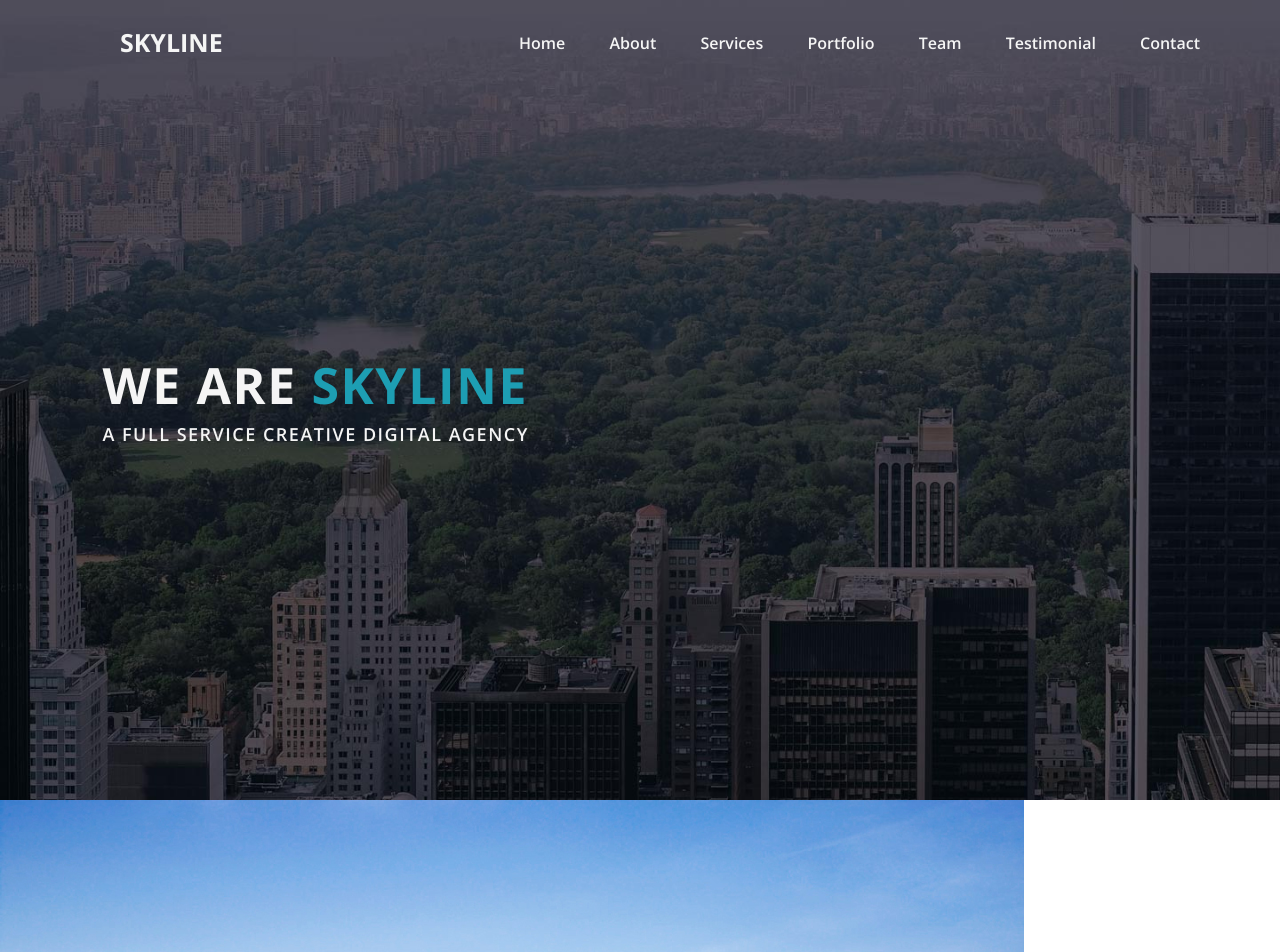
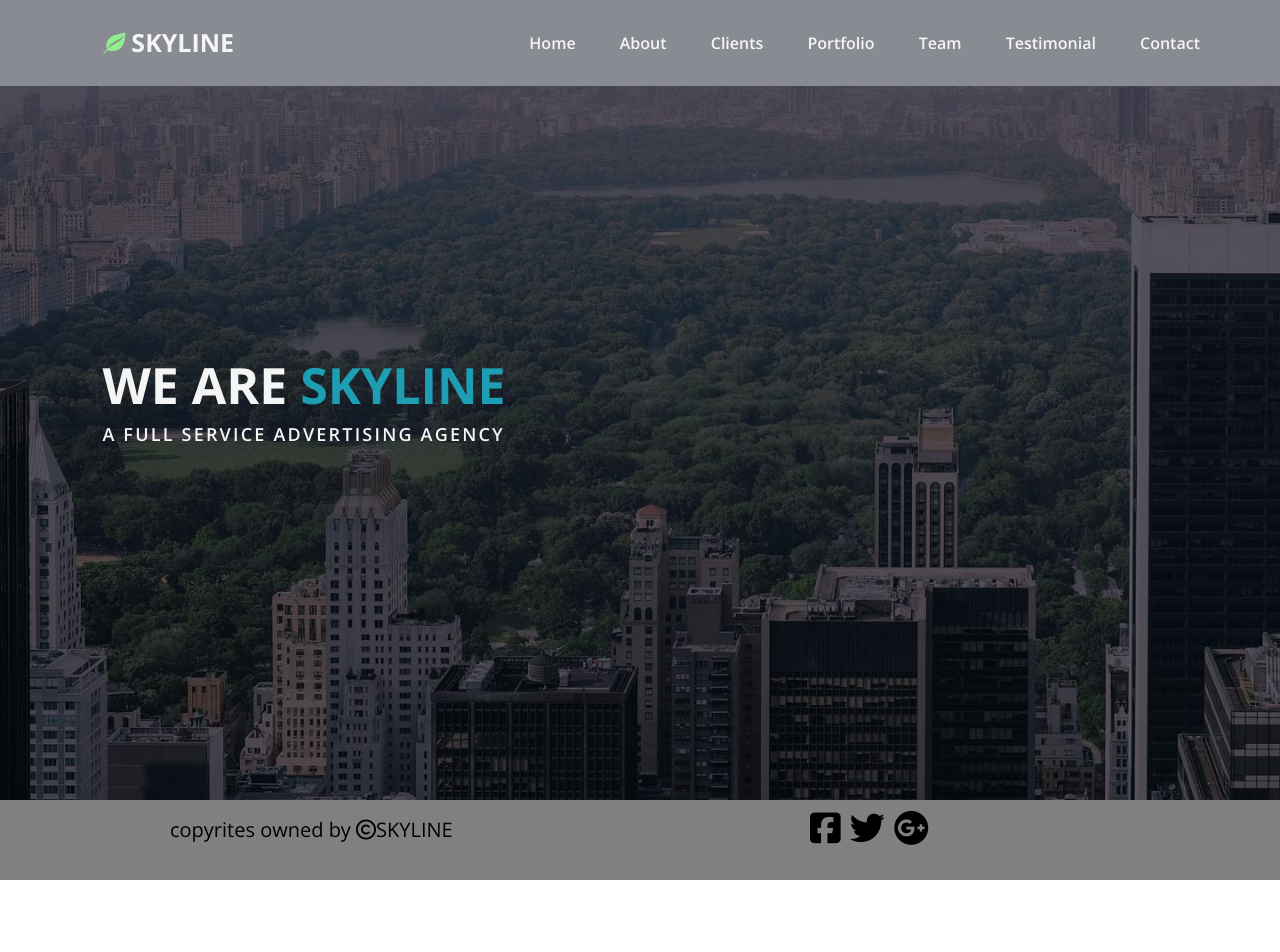
Before and after one commit to chprasad893/html-assignment, a plain HTML site: page index.html in a window 1280 px wide. Shown: the top 952 px of the page. After the commit the page ends 880 px from the top, so only its background shows below. Drawn offline with nearby package versions, Linux system fonts and the light colour scheme.

Commit message:
befor leaving

```diff
--- a/css/style.css
+++ b/css/style.css
@@ -8,26 +8,33 @@ html,body {
 */
 
 nav {
+  background-color:#898b93;
   position: fixed;
   width: 100%;
 }
 
+.icon{
+  /*color:#1d9eb3;*/
+  color: lightgreen;
+}
+
 .navbar-header {
+  text-decoration: none;
   font-family: 'Open Sans',sans-serif;
   font-size: 25px;
   color: whitesmoke;
   font-weight: 700;
   float: left;
-  padding:30px 120px;
+  padding-left: 103px;
+  padding-top: 30px;
 }
 
-nav li:hover{
-color: #1d9eb3;
+ nav li:hover{
+/*color: #1d9eb3;*/
+color: black;
+
 }
-ul {
-  float: right;
-  padding-right: 60px;
-}
+
 
 ul li{
   display: inline-block;
@@ -40,6 +47,10 @@ ul li{
 ==endofnavbar
 */
 
+ul {
+  float: right;
+  padding-right: 60px;
+}
 
 /*
 == Hero Unit
@@ -49,7 +60,7 @@ ul li{
   width: 100%;
   background: url('../images/bg.jpg');
   background-size: cover;
-  background-attachment: fixed;
+ /*background-attachment: fixed;*/
 }
 
 .hero-unit-caption {
@@ -67,14 +78,14 @@ ul li{
   font-size: 50px;
   color: whitesmoke;
   text-transform: uppercase;
-  letter-spacing: 1.6px;
+  letter-spacing: 0px;
 }
 
 .hero-unit-caption .subhead {
   font-weight: 600;
   font-size: 18px;
   color: whitesmoke;
-  letter-spacing:  1.5px;
+  letter-spacing:  2.2px;
   text-transform: uppercase;
   padding-top: 15px;
 }
@@ -82,10 +93,19 @@ ul li{
 /*
 ==End Hero Unit
 */
+footer{
+  height: 10%;
+  width: 100%;
+  background-color: grey;
+}
+.links{
+  font-size: 35px;
+  padding-top: 10px;
+}
+footer .text{
+padding-top: 20px;
+  width: 30%;
+  font-size: 20px;
+  font-weight: 300;
 
-
-.full {
-  background-size: contain;
-  height: 100%;
-  width: 100%;
 }
--- a/index.html
+++ b/index.html
@@ -5,31 +5,53 @@
   <title>Skyline</title>
   <link rel="stylesheet" href="css/reset.css"/>
   <link rel="stylesheet" href="css/style.css"/>
+  <link rel="stylesheet" href="css/960/960_12_col.css" />
+  <script src="https://use.fontawesome.com/60c9635032.js"></script>
   <link href="https://fonts.googleapis.com/css?family=Open+Sans:300,500,550,600,700,900" rel="stylesheet"/>
 </head>
 <body>
   <nav>
-    <div class="navbar-header">
-      SKYLINE
+    <a href="#">
+    <div class="navbar-header ">
+      <span class="icon"><i class="fa fa-envira fa-rotate-90" aria-hidden="true"></i></span>
+    SKYLINE
     </div>
-    <ul>
-      <li>Home</li>
-      <li>About</li>
-      <li>Services</li>
-      <li>Portfolio</li>
-      <li>Team</li>
-      <li>Testimonial</li>
-      <li>Contact</li>
+  </a>
+    <ul >
+      <a href=""><li>Home</li></a>
+      <a href=""><li>About</li></a>
+      <a href="clients.html"><li>Clients</li></a>
+      <a href=""><li>Portfolio</li></a>
+      <a href=""><li>Team</li></a>
+      <a href=""><li>Testimonial</li></a>
+      <a href=""><li>Contact</li></a>
     </ul>
   </nav>
   <div class="hero-unit">
+    <div class="container_12">
     <div class="hero-unit-caption">
       <h1 class="headline">We are <span class="skyblue">Skyline</span></h1>
-      <h5 class="subhead">a full service creative digital agency</h5>
+      <h5 class="subhead">a full service advertising agency</h5>
+    </div>
     </div>
   </div>
-  <div class="full">
- <img src="images/Desert.jpg" alt="">
+
+<footer >
+  <div class="container_12">
+    <div class="text grid_8">
+    <p>copyrites owned by
+      <i class="fa fa-copyright" aria-hidden="true"></i>SKYLINE
+    </p>
+    </div>
+      <div class="links grid_4">
+        <i class="fa fa-facebook-square" aria-hidden="true"></i>
+        <i class="fa fa-twitter" aria-hidden="true"></i>
+        <i class="fa fa-google-plus-official" aria-hidden="true"></i>
+
+      </div>
   </div>
+
+</footer>
+
 </body>
 </html>
```
Also changed, not shown: clients.html (added, +70 -0 lines), css/clients.css (added, +41 -0 lines), css/footer.html (added), images/1.jpg (added), images/about-bg.jpg (added), images/clients-bg.jpg (added), images/cocacola - Copy.jpg (added), images/cocacola.jpg (added), images/cockcan.jpg (added), images/herologo.jpg (added), images/kfclogo - Copy.png (added), images/kfclogo.png (added), images/kitkat.jpg (added), images/kitkat.png (added), 3 more files.
